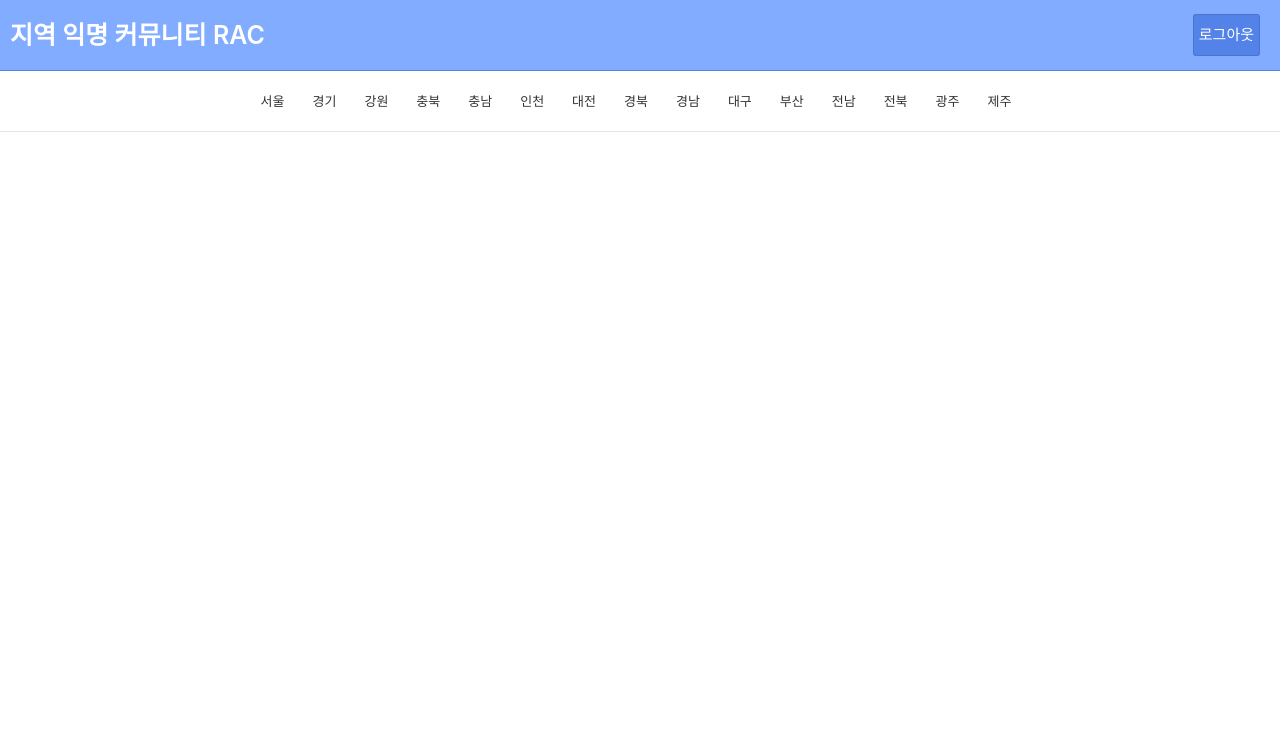
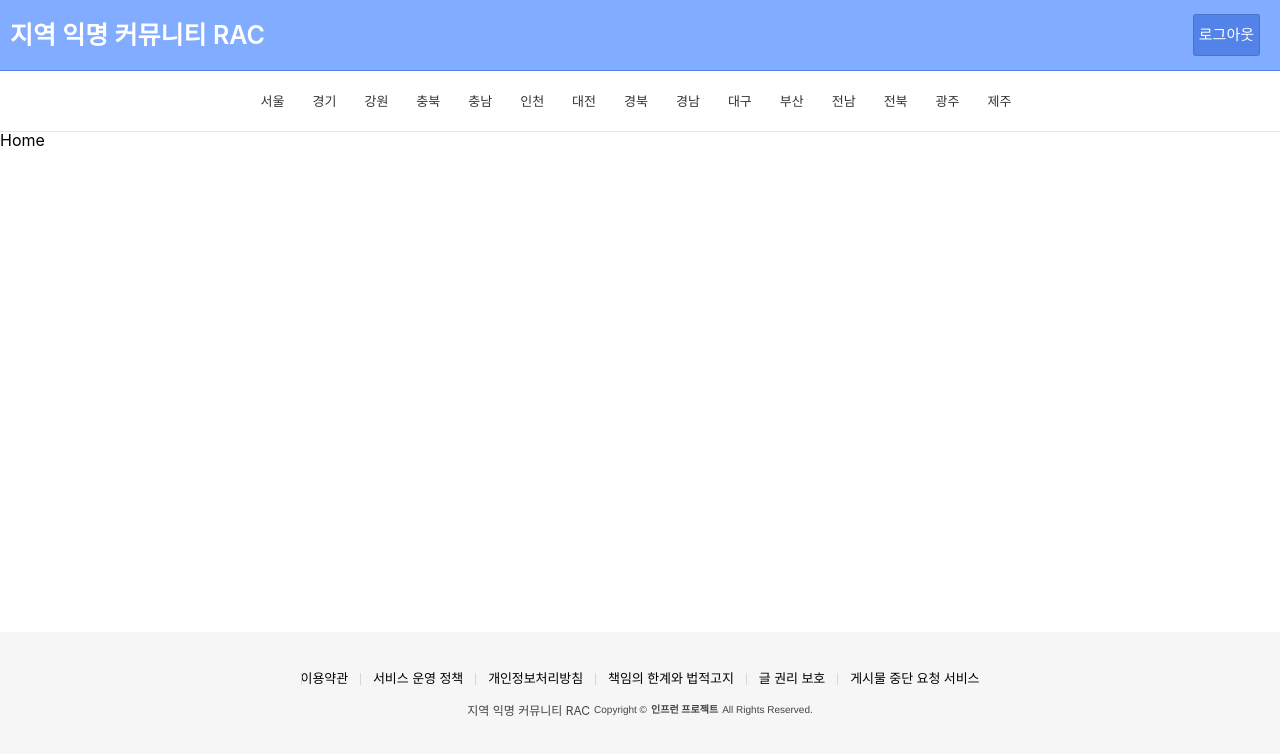
Before and after one commit to hamseungwan2023/InfleanProject, a React (Create React App) app in the folder client/: page / in a window 1280 px wide. Shown: the top 754 px of the page. Built offline with nearby package versions, Linux system fonts and the light colour scheme.

Commit message:
footer 구현

```diff
--- /dev/null
+++ b/client/src/components/layout/Footer.module.scss
@@ -0,0 +1,71 @@
+footer {
+  position: absolute;
+  left: 0;
+  right: 0;
+  bottom: 0;
+  height: 128px;
+  padding-top: 40px;
+  background-color: #f6f6f6;
+  text-align: center;
+}
+
+.nav {
+  display: flex;
+  justify-content: center;
+  align-items: center;
+}
+
+.item {
+  position: relative;
+  margin-left: 12px;
+  padding-left: 13px;
+  font-size: 13px;
+  letter-spacing: -0.1px;
+  color: #000;
+
+  &:first-child {
+    margin-left: 0;
+    padding-left: 0;
+  }
+
+  &::before {
+    position: absolute;
+    top: 50%;
+    height: 12px;
+    left: 0;
+    width: 1px;
+    margin-top: -6px;
+    background-color: #d7d7d7;
+    content: "";
+  }
+}
+
+.address {
+  display: flex;
+  justify-content: center;
+  margin-top: 20px;
+}
+
+.logo {
+  color: #444;
+  font-size: 12px;
+  margin-right: 4px;
+}
+
+.member {
+  margin-left: 4px;
+  font-family: "Verdana Regular", "Malgun Gothic", "맑은 고딕", "Dotum", "돋움", "Helvetica", "Apple SD Gothic Neo", "sans-serif";
+  font-size: 10px;
+  color: #444;
+  font-weight: 800;
+}
+
+.address_text {
+  font-family: "Verdana Regular", "Malgun Gothic", "맑은 고딕", "Dotum", "돋움", "Helvetica", "Apple SD Gothic Neo", "sans-serif";
+  font-size: 10px;
+  color: #444;
+
+  &:last-child {
+    margin-left: 4px;
+  }
+}
--- a/client/src/components/layout/Footer.tsx
+++ b/client/src/components/layout/Footer.tsx
@@ -1,7 +1,26 @@
 import React from "react";
+import { Link } from "react-router-dom";
+import style from "./Footer.module.scss";
 
 const Footer = () => {
-  return <div>Footer</div>
+  return <footer>
+    <div className={style.inner}>
+      <nav className={style.nav}>
+        <Link to="" className={style.item}>이용약관</Link>
+        <Link to="" className={style.item}>서비스 운영 정책</Link>
+        <Link to="" className={style.item}>개인정보처리방침</Link>
+        <Link to="" className={style.item}>책임의 한계와 법적고지</Link>
+        <Link to="" className={style.item}>글 권리 보호</Link>
+        <Link to="" className={style.item}>게시물 중단 요청 서비스</Link>
+      </nav>
+      <address className={style.address}>
+        <Link to="/" className={style.logo}>지역 익명 커뮤니티 RAC</Link>
+        <span className={style.address_text}>Copyright ©</span>
+        <strong className={style.member}>인프런 프로젝트</strong>
+        <span className={style.address_text}>All Rights Reserved.</span>
+      </address>
+    </div>
+  </footer>
 }
 
 export default Footer;
--- a/client/src/routes/Layout.tsx
+++ b/client/src/routes/Layout.tsx
@@ -1,9 +1,13 @@
 import React from "react";
+import { Outlet } from "react-router-dom";
+import Footer from "../components/layout/Footer";
 import Header from "../components/layout/Header";
 
 const Layout = () => {
   return <>
     <Header />
+    <Outlet />
+    <Footer />
   </>
 }
 
```
